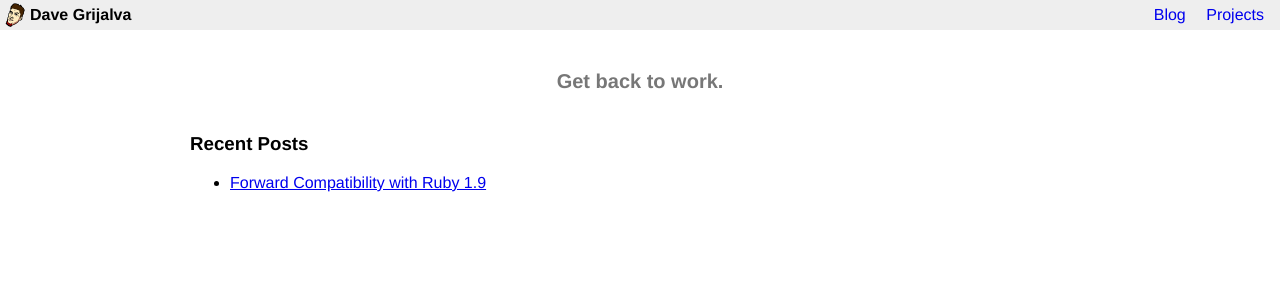
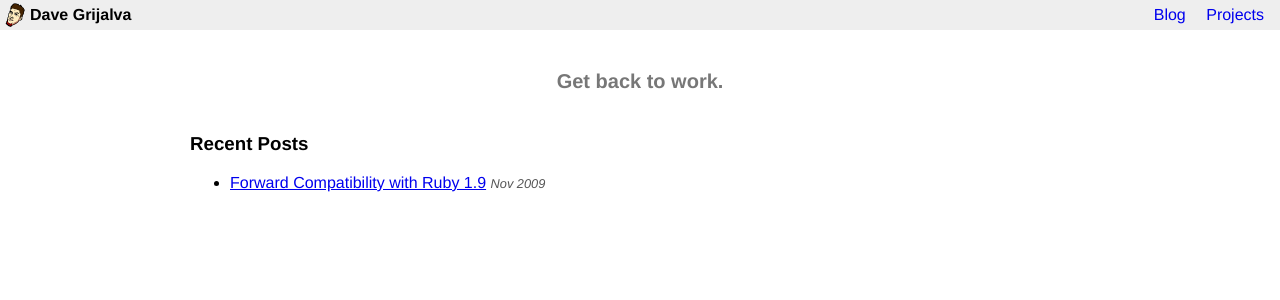
Before and after one commit to dgrijalva/dgrijalva.github.com, a Jekyll site: the page built from index.html, in a window 1280 px wide. Shown: the top 300 px of the page. Built offline with Jekyll 4.4.1, drawn with Linux system fonts in a browser that asks for light colours.

Commit message:
added date to post listing on github pages site

```diff
--- a/index.html
+++ b/index.html
@@ -7,6 +7,6 @@ title: Dave Grijalva
 <h3>Recent Posts</h3>
 <ul>
   {% for post in site.posts %}
-  <li><a href="{{ post.url }}">{{ post.title }}</a></li>
+  <li class="post"><a href="{{ post.url }}">{{ post.title }}</a> <span class="meta">{{ post.date | date: "%b %Y"}}</span></li>
   {% endfor %}
 </ul>
```
